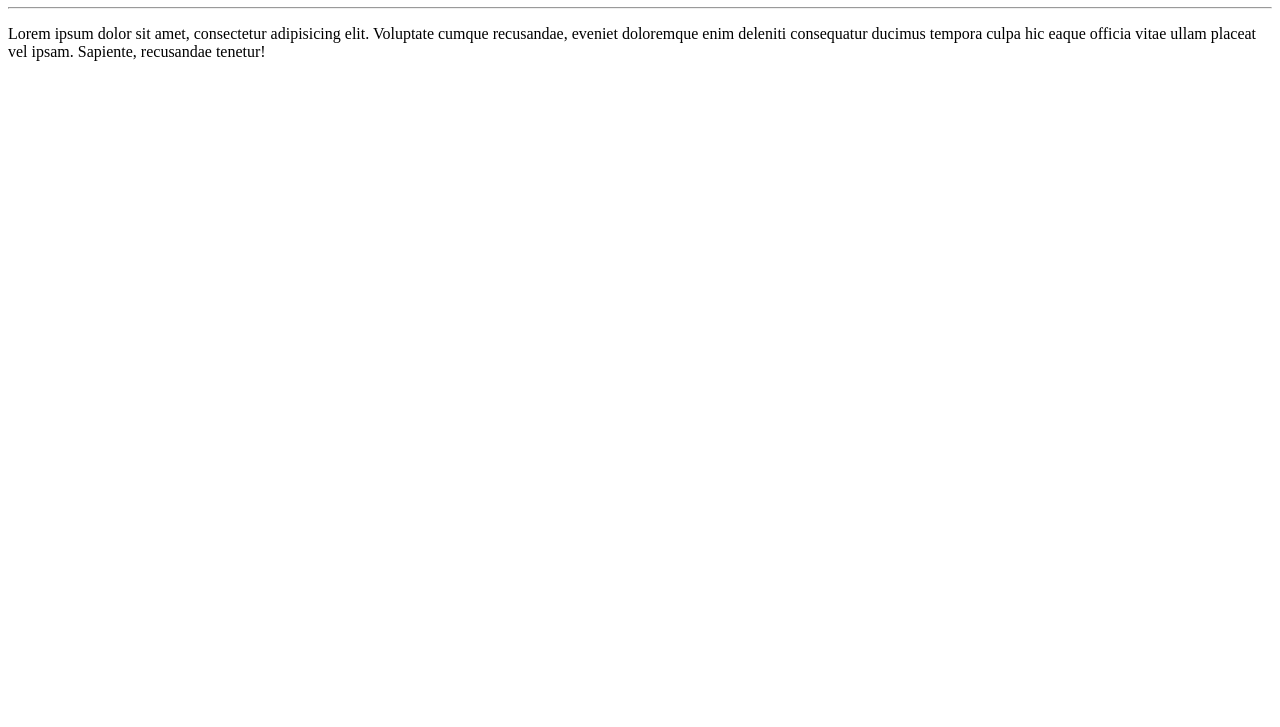
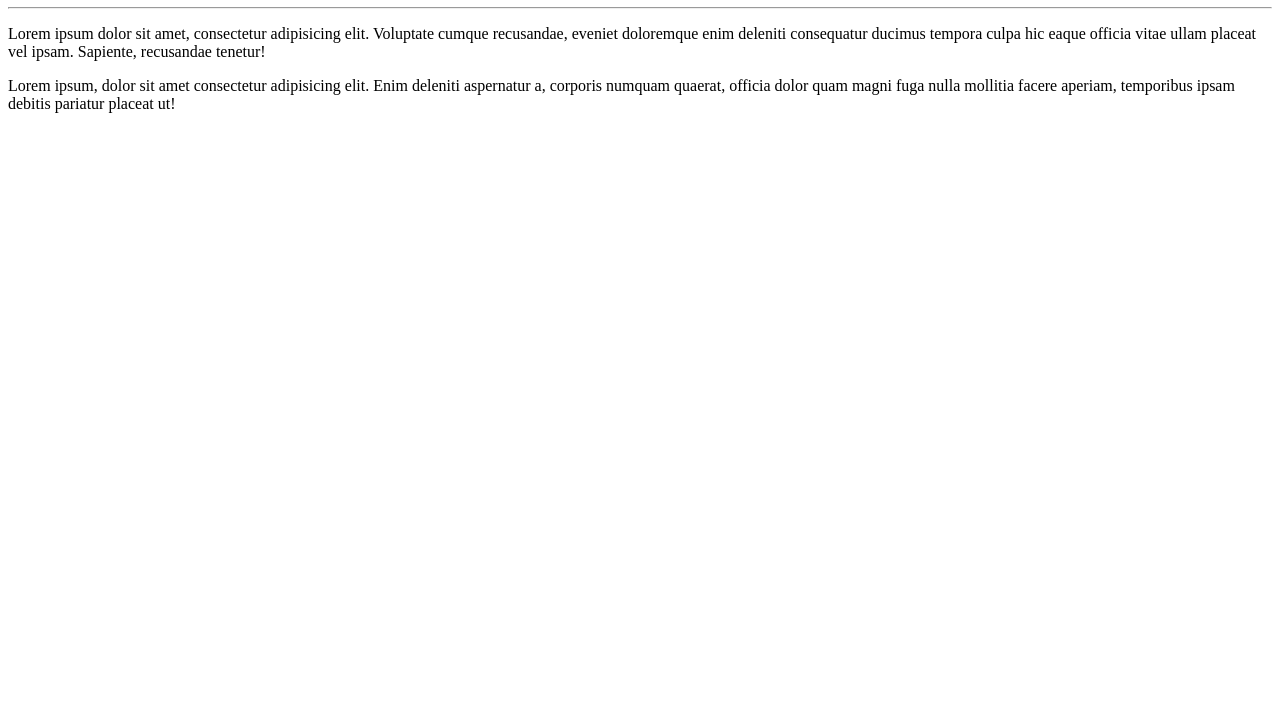
Before and after one commit to Gilson0009/Ola-Mundo-, a plain HTML site: page Site-exemplo/index.html in a window 1280 px wide. Shown: the part 73-800 px from the top of the page. Drawn offline with Linux system fonts and the light colour scheme.

Commit message:
Atualização de lorem

```diff
--- a/Site-exemplo/index.html
+++ b/Site-exemplo/index.html
@@ -11,6 +11,12 @@
     <h1> Olá Mundo !</h1>
     <hr>
     <p> Lorem ipsum dolor sit amet, consectetur adipisicing elit. Voluptate cumque recusandae, eveniet doloremque enim deleniti consequatur ducimus tempora culpa hic eaque officia vitae ullam placeat vel ipsam. Sapiente, recusandae tenetur!
-           </p>
+     </p>
+
+     <p>
+        Lorem ipsum, dolor sit amet consectetur adipisicing elit. Enim deleniti aspernatur a, corporis numquam quaerat, officia dolor quam magni fuga nulla mollitia facere aperiam, temporibus ipsam debitis pariatur placeat ut!
+
+     </p>
+
 </body>
 </html>
```
